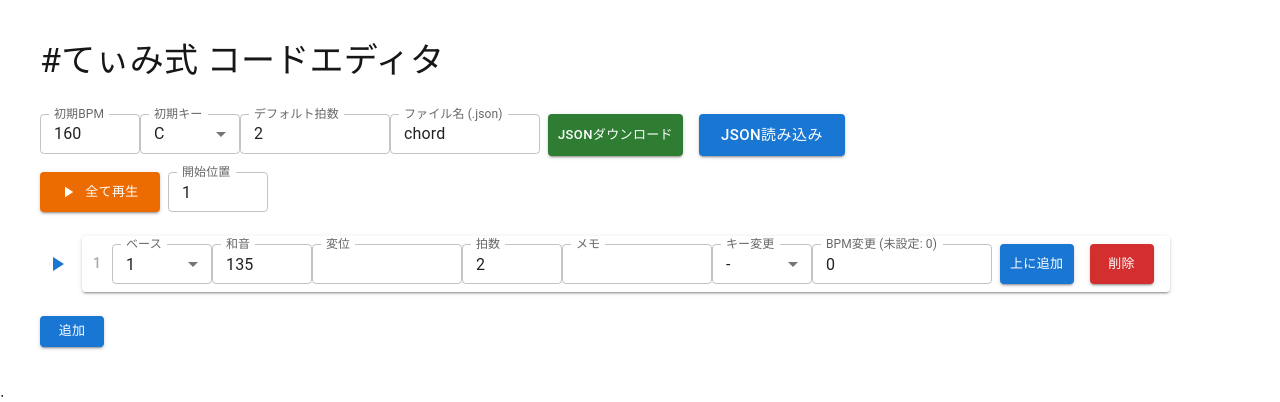
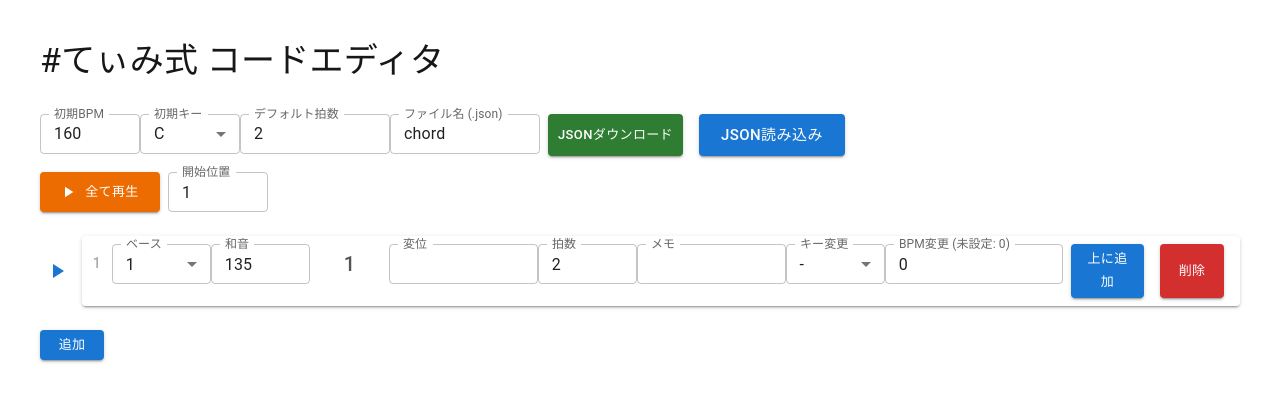
Before and after one commit to Hyayum/chord_editor, a Next.js app: page / in a window 1280 px wide. Shown: the top 402 px of the page. Built offline with nearby package versions, Linux system fonts and the light colour scheme.

Commit message:
主機能の表示を追加

```diff
--- a/src/pages/ChordEditor.tsx
+++ b/src/pages/ChordEditor.tsx
@@ -45,6 +45,22 @@ export default function ChordEditor(props: Props) {
     else return `${n}`;
   };
 
+  const calcMainFunc = () => {
+    const arr = Array.from(chord.shape).map((n) => Number(n));
+    const points = arr.map((n) => {
+      let p = 0;
+      if (n == 1) { p += 2; }
+      if (arr.includes((n + 1) % 7 + 1)) { p += 2; }
+      if (arr.includes((n + 3) % 7 + 1)) { p += 3; }
+      if (arr.includes((n + 5) % 7 + 1)) { p += 1; }
+      return { num: n, point: p };
+    });
+    const maxPoint = points.reduce((max, val) => Math.max(val.point, max), 0);
+    const firstMainFunc = points.filter((p) => p.point == maxPoint).map((p) => (p.num + chord.bass - 2) % 7 + 1).join(",");
+    const secondMainFunc = points.filter((p) => p.point == maxPoint - 1).map((p) => (p.num + chord.bass - 2) % 7 + 1).join(",");
+    return `${firstMainFunc}${secondMainFunc && "/"}${secondMainFunc}`;
+  };
+
   return (
     <Paper elevation={2} sx={{ p: 1, pl: 0, my: 1 }}>
       <Box sx={{ display: "flex" }}>
@@ -90,6 +106,12 @@ export default function ChordEditor(props: Props) {
           onChange={(s) => { onChange({ ...chord, shape: s }); handleCloseShape(); }}
           onClose={handleCloseShape}
         />
+
+        <Box sx={{ width: 80 }}>
+          <Typography variant="h6" sx={{ color: "#555", textAlign: "center", my: 0.5 }}>
+            {calcMainFunc()}
+          </Typography>
+        </Box>
 
         <Box sx={{ width: 150 }}>
           <TextField
```
